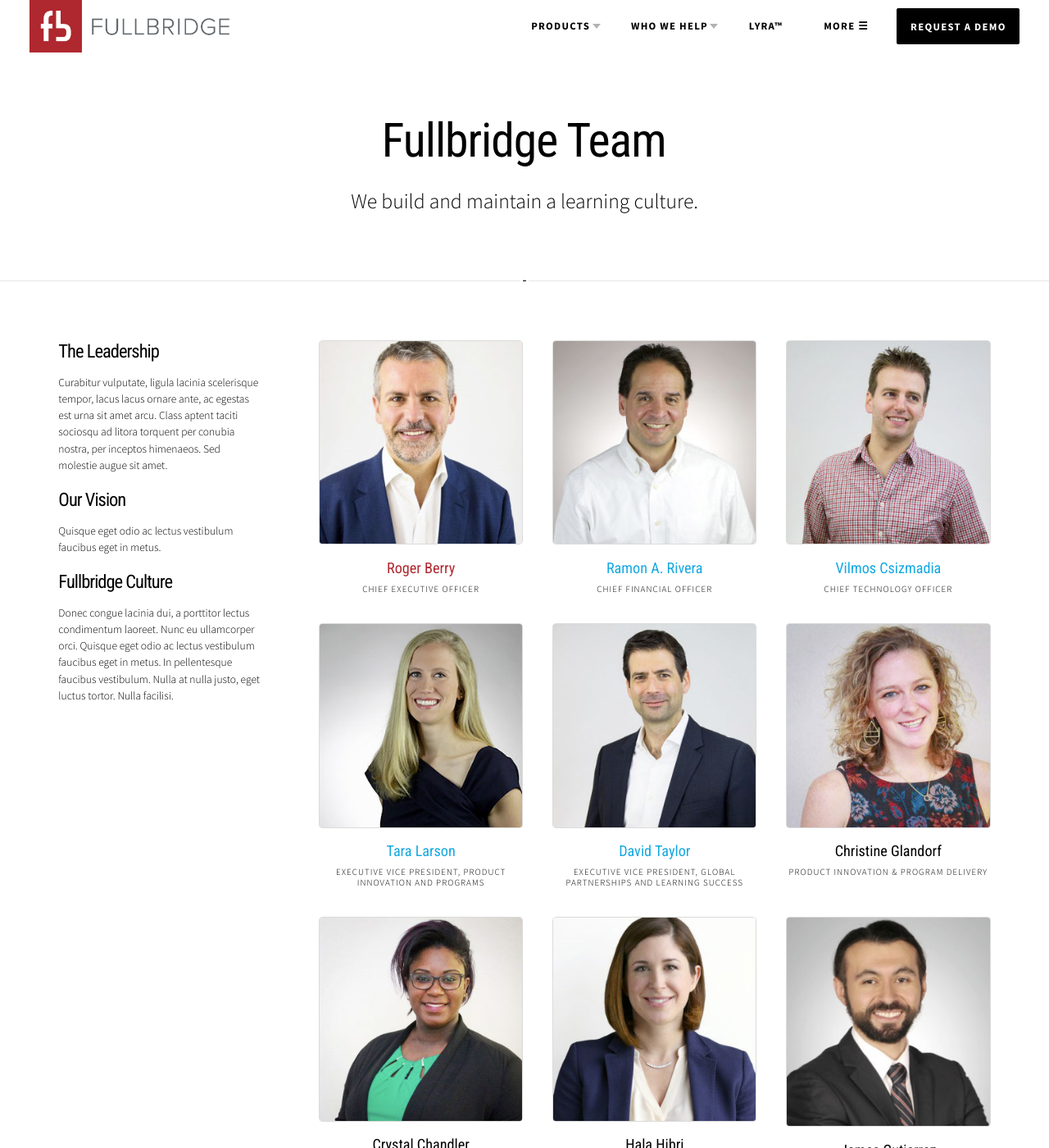
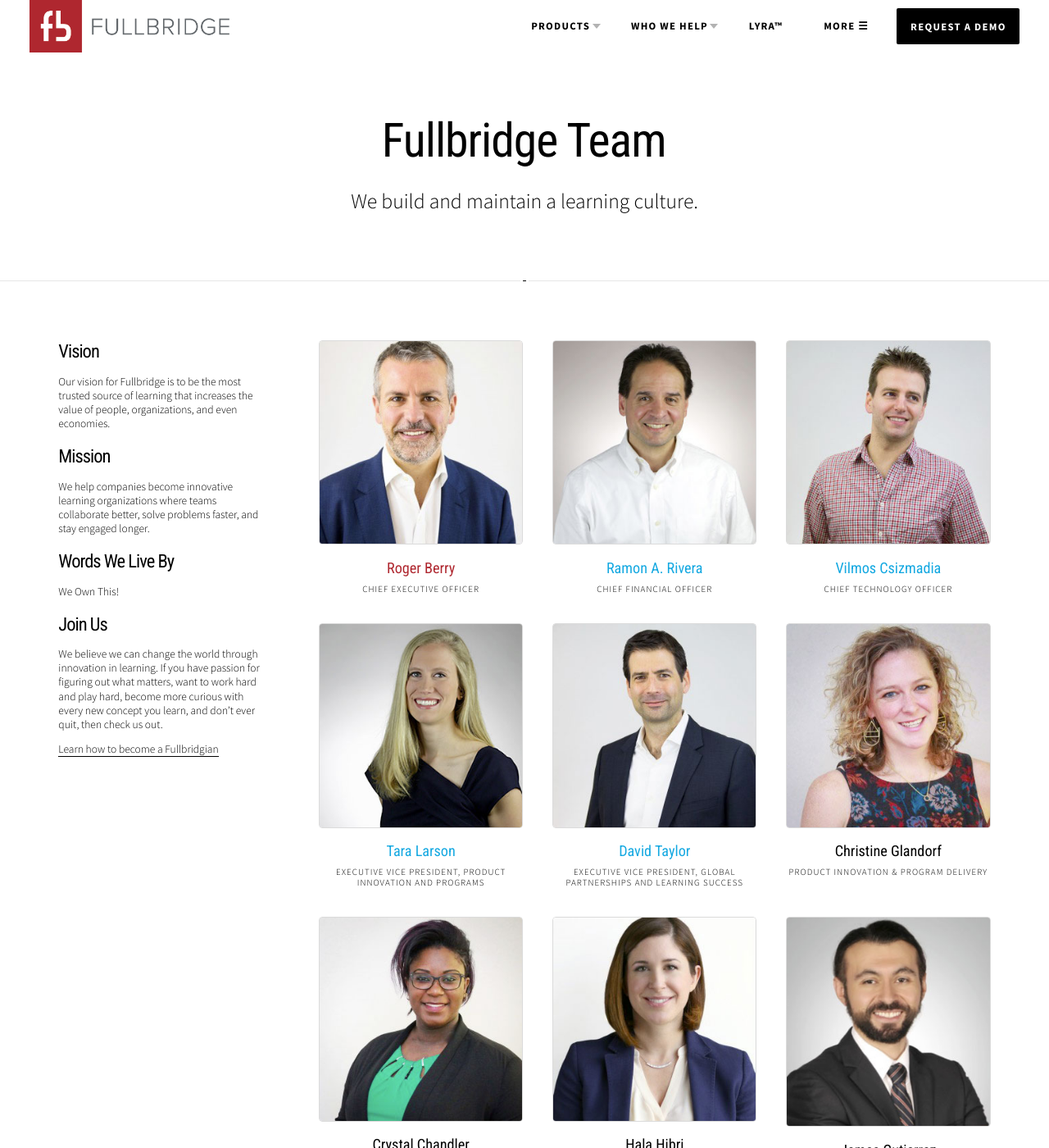
Before and after one commit to fullbridge/fullbridge.com, a Jekyll site: the page built from team.html, in a window 1280 px wide and 1400 px high. Shown: the whole window at 82% size. Built offline with Jekyll 4.4.1, drawn with Linux system fonts in a browser that asks for light colours; some of the changed text lies outside the part shown; grey boxes are pictures that could not be loaded.

Commit message:
Copy update

```diff
--- a/css/layouts/_grid.scss
+++ b/css/layouts/_grid.scss
@@ -457,6 +457,6 @@
     {
       @include flex(0 0 ($golden-side-width*1%));
 
-      font-size: $small-font-size + rem;
+      line-height: ($leading*.845);
     }
   }
--- a/team.html
+++ b/team.html
@@ -98,20 +98,27 @@
             </div>
             <div class="golden-ratio-aside">
               <div class="golden-column">
-                <div class="article-body">
-                  <h3>The Leadership</h3>
+                <small class="article-body">
+                  <h3>Vision</h3>
                   <p>
-                    Curabitur vulputate, ligula lacinia scelerisque tempor, lacus lacus ornare ante, ac egestas est urna sit amet arcu. Class aptent taciti sociosqu ad litora torquent per conubia nostra, per inceptos himenaeos. Sed molestie augue sit amet.
+                    Our vision for Fullbridge is to be the most trusted source of learning that increases the value of people, organizations, and even economies.
                   </p>
-                  <h3>Our Vision</h3>
+                  <h3>Mission</h3>
                   <p>
-                    Quisque eget odio ac lectus vestibulum faucibus eget in metus.
+                    We help companies become innovative learning organizations where teams collaborate better, solve problems faster, and stay engaged longer.
                   </p>
-                  <h3>Fullbridge Culture</h3>
+                  <h3>Words We Live By</h3>
                   <p>
-                    Donec congue lacinia dui, a porttitor lectus condimentum laoreet. Nunc eu ullamcorper orci. Quisque eget odio ac lectus vestibulum faucibus eget in metus. In pellentesque faucibus vestibulum. Nulla at nulla justo, eget luctus tortor. Nulla facilisi.
+                    We Own This!
                   </p>
-                </div>
+                  <h3>Join Us</h3>
+                  <p>
+                    We believe we can change the world through innovation in learning. If you have passion for figuring out what matters, want to work hard and play hard, become more curious with every new concept you learn, and don&rsquo;t ever quit, then check us out.
+                  </p>
+                  <p>
+                    <a class="link" href="javascript:">Learn how to become a Fullbridgian</a>
+                  </p>
+                </small>
               </div>
             </div>
           </div>
@@ -122,31 +129,24 @@
     <section role="region">
       <div class="landing-section">
         <div class="wrapper">
-          <div class="golden-ratio">
-            <div class="golden-ratio-main">
-              <div class="article-body">
+          <div class="side-by-side">
+            <div class="side-by-side-column is-main">
               <figure>
                 <img src="http://dummyimage.com/1200x800/4d494d/686a82.gif&text=nice-happy-group" alt="placeholder+image">
               </figure>
             </div>
-            </div>
-            <div class="golden-ratio-aside">
-              <div class="golden-column">
+            <aside class="side-by-side-column is-aside">
               <div class="article-body">
                 <header role="heading">
-                    <h2>
-                      Join us!
-                    </h2>
+                  <h3>
+                    Leadership
+                  </h3>
                 </header>
                 <p>
-                    In pellentesque faucibus vestibulum. Nulla at nulla justo, eget luctus tortor. Nulla facilisi. Duis aliquet egestas purus in blandit. Curabitur vulputate, ligula lacinia scelerisque tempor, lacus lacus ornare ante, ac egestas est urna sit amet arcu. Class aptent taciti sociosqu ad litora torquent per.
-                  </p>
-                  <p>
-                    <a class="link" href="javascript:">Learn how to become a Fullbridgian</a>
+                  We fundamentally believe that the best learning, the learning that really matters and creates value, is that which happens when people learn from people through shared and challenging problem-solving experiences. So, we practice what we preach. Our success in fulfilling our vision depends upon the leadership of each member of our team to innovate by working together, creating idea flow and focusing on data, analysis, methodology and technology to stimulate the learning that matters&mdash;for ourselves and our partners.
                 </p>
               </div>
-              </div>
-            </div>
+            </aside>
           </div>
         </div>
       </div>
```
Also changed, not shown: _team-foundation/rayan-abdulaziz-alRasheed.md (+1 -1 lines), css/main.css, 4 other files. Lines whose indentation alone changed are shown as unchanged.
